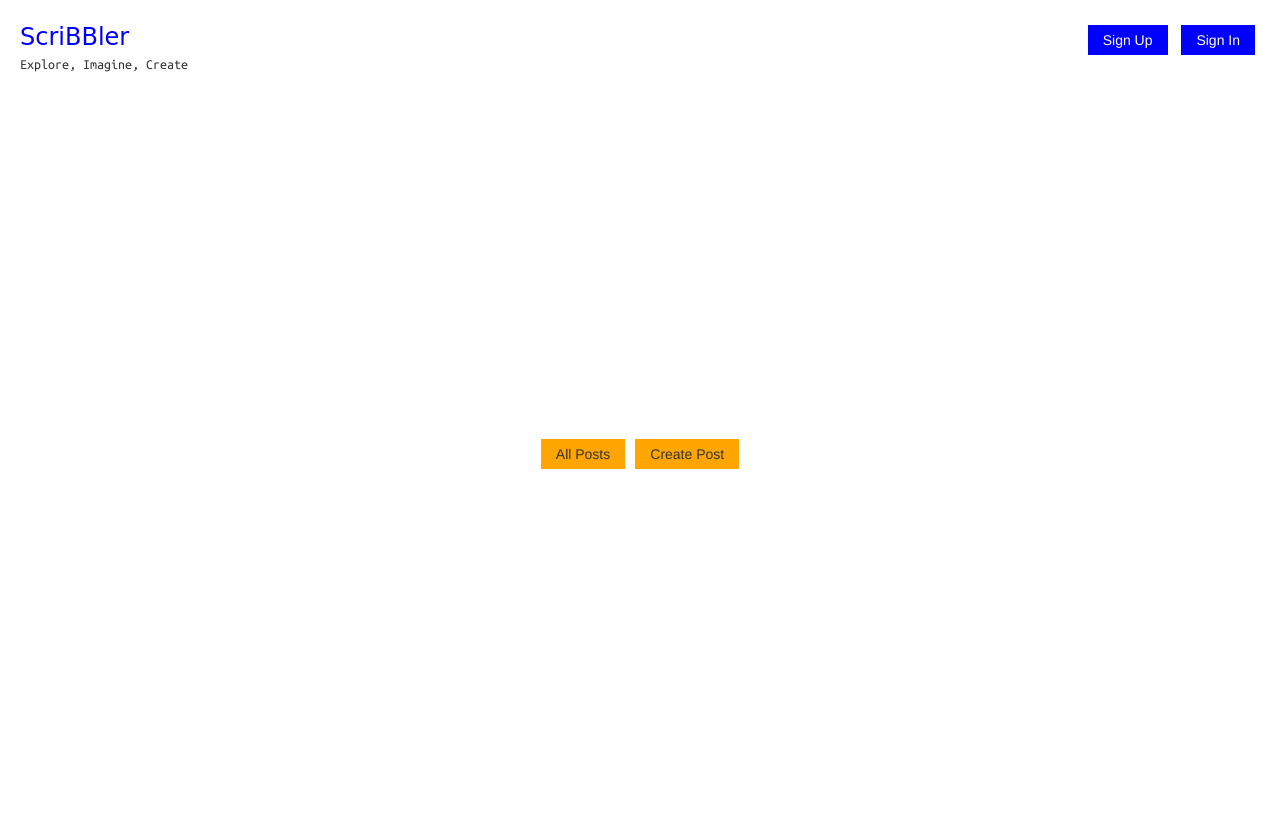
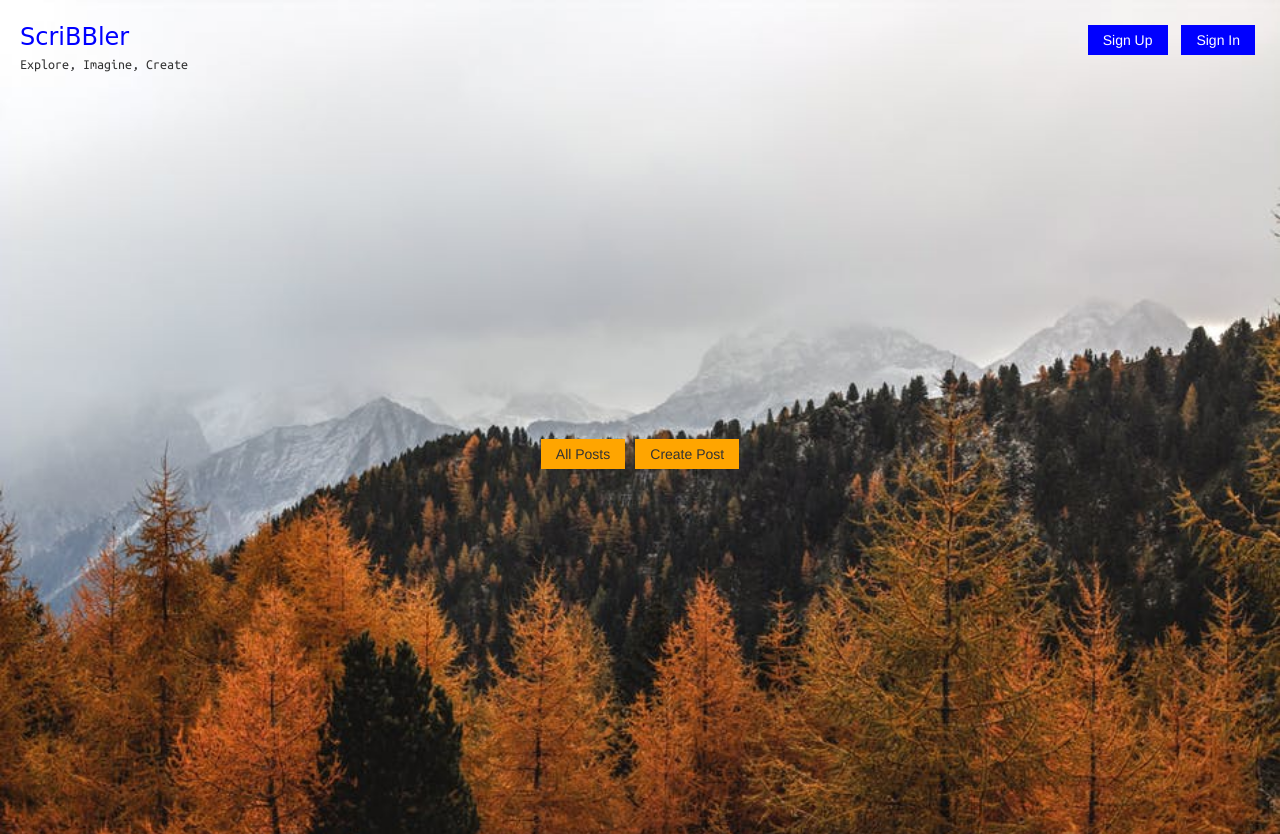
Before and after one commit to snelpatel/Scribbler, a plain HTML site: page index.html in a window 1280 px wide. Drawn offline with nearby package versions, Linux system fonts and the light colour scheme; a web font is replaced by a local one.

Commit message:
added page background image

```diff
--- a/styles/index.css
+++ b/styles/index.css
@@ -1,3 +1,8 @@
+body {
+  background-image: url("../images/background.jpg");
+  background-size: cover;
+}
+
 .posts-btn-wrapper {
     height: 100%;
     display: flex;
```
